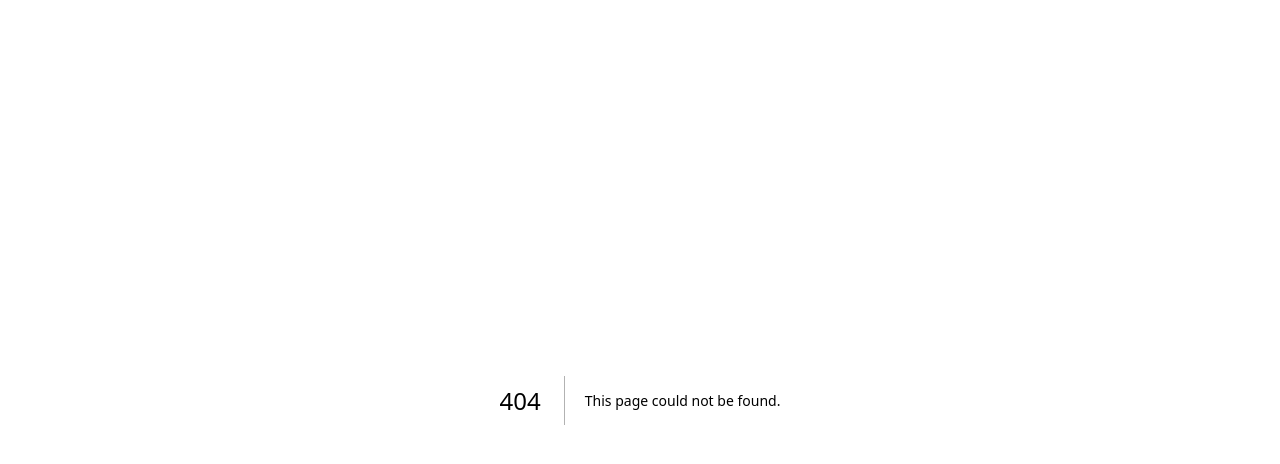
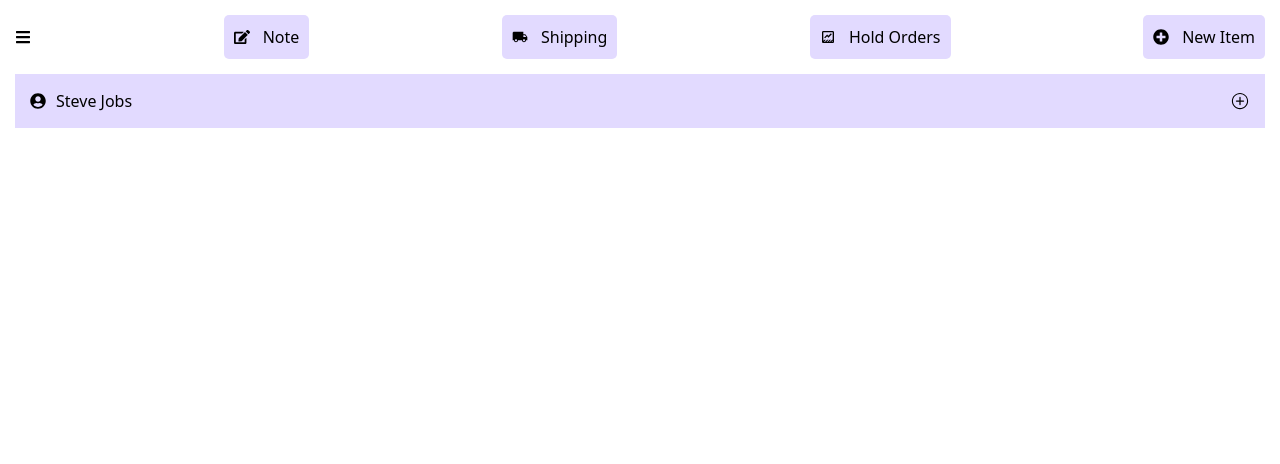
Before and after one commit to nrshagor/e-shop-nrs-task, a Next.js app: page /components/LeftsideHeader/LeftSideContent in a window 1280 px wide. Before the commit this address had no page. Shown: the top 464 px of the page. Built offline with nearby package versions, Linux system fonts and the light colour scheme.

Commit message:
:memo: Left side Header Component Create

```diff
--- a/src/pages/components/LeftSideContent.tsx
+++ /dev/null
@@ -1,30 +0,0 @@
-import React from "react";
-import style from "@/styles/leftSideContent.module.scss";
-import { FaEdit } from "react-icons/fa";
-import { MdLocalShipping } from "react-icons/md";
-import { MdOutlineDataThresholding } from "react-icons/md";
-import { FaPlusCircle } from "react-icons/fa";
-import Link from "next/link";
-const LeftSideContent = () => {
-  return (
-    <div>
-      <div className={style.leftSideHeader}>
-        <Link href="" className={style.headerManuName}>
-          <FaEdit /> <p>Note</p>
-        </Link>
-        <Link href="" className={style.headerManuName}>
-          <MdLocalShipping />
-          <p>Shipping</p>
-        </Link>
-        <Link href="" className={style.headerManuName}>
-          <MdOutlineDataThresholding /> <p>Hold Orders</p>
-        </Link>
-        <Link href="" className={style.headerManuName}>
-          <FaPlusCircle /> <p>New Item</p>
-        </Link>
-      </div>
-    </div>
-  );
-};
-
-export default LeftSideContent;
--- /dev/null
+++ b/src/pages/components/LeftsideHeader/LeftSideContent.tsx
@@ -0,0 +1,19 @@
+import React from "react";
+import style from "@/styles/leftSideContent.module.scss";
+
+import { FaUserCircle } from "react-icons/fa";
+import { IoIosAddCircleOutline } from "react-icons/io";
+
+import Link from "next/link";
+import LeftSideHeaderTop from "./LeftSideHeaderTop";
+import LeftSideHeaderBottom from "./LeftSideHeaderBottom";
+const LeftSideContent = () => {
+  return (
+    <div>
+      <LeftSideHeaderTop />
+      <LeftSideHeaderBottom />
+    </div>
+  );
+};
+
+export default LeftSideContent;
--- /dev/null
+++ b/src/pages/components/LeftsideHeader/LeftSideHeaderBottom.tsx
@@ -0,0 +1,19 @@
+import React from "react";
+import style from "@/styles/leftSideContent.module.scss";
+
+import { FaUserCircle } from "react-icons/fa";
+import { IoIosAddCircleOutline } from "react-icons/io";
+const LeftSideHeaderBottom = () => {
+  return (
+    <div className={style.leftSideHeaderBottom}>
+      <div className={style.headerUserName}>
+        <FaUserCircle /> Steve Jobs
+      </div>
+      <div className={style.headerUserAdd}>
+        <IoIosAddCircleOutline />
+      </div>
+    </div>
+  );
+};
+
+export default LeftSideHeaderBottom;
--- /dev/null
+++ b/src/pages/components/LeftsideHeader/LeftSideHeaderTop.tsx
@@ -0,0 +1,33 @@
+import React from "react";
+import { FaEdit } from "react-icons/fa";
+import { MdLocalShipping } from "react-icons/md";
+import { MdOutlineDataThresholding } from "react-icons/md";
+import { FaPlusCircle } from "react-icons/fa";
+import { FaBars } from "react-icons/fa";
+import style from "@/styles/leftSideContent.module.scss";
+import Link from "next/link";
+
+const LeftSideHeaderTop = () => {
+  return (
+    <div className={style.leftSideHeaderTop}>
+      <button>
+        <FaBars />
+      </button>
+      <Link href="" className={style.headerManuName}>
+        <FaEdit /> <p>Note</p>
+      </Link>
+      <Link href="" className={style.headerManuName}>
+        <MdLocalShipping />
+        <p>Shipping</p>
+      </Link>
+      <Link href="" className={style.headerManuName}>
+        <MdOutlineDataThresholding /> <p>Hold Orders</p>
+      </Link>
+      <Link href="" className={style.headerManuName}>
+        <FaPlusCircle /> <p>New Item</p>
+      </Link>
+    </div>
+  );
+};
+
+export default LeftSideHeaderTop;
--- a/src/pages/index.tsx
+++ b/src/pages/index.tsx
@@ -1,6 +1,6 @@
 import Image from "next/image";
 import { Inter } from "next/font/google";
-import LeftSideContent from "./components/LeftSideContent";
+import LeftSideContent from "./components/LeftsideHeader/LeftSideContent";
 import RightSideContent from "./components/RightSideContent";
 
 const inter = Inter({ subsets: ["latin"] });
--- a/src/styles/globals.scss
+++ b/src/styles/globals.scss
@@ -8,11 +8,11 @@ main {
   width: 100%;
   height: 100dvh;
   .display-left {
-    width: 50%;
+    width: 40%;
     border: 1px solid red;
   }
   .display-right {
-    width: 50%;
+    width: 60%;
     border: 1px solid rgb(0, 255, 136);
   }
 }
--- a/src/styles/leftSideContent.module.scss
+++ b/src/styles/leftSideContent.module.scss
@@ -1,12 +1,43 @@
-.leftSideHeader {
+/* Left side header top section */
+.leftSideHeaderTop {
   display: flex;
   flex-direction: row;
-  justify-content: space-evenly;
-  .headerManuName {
-    display: flex;
-    flex-direction: row;
-    align-items: center;
-    column-gap: 2px;
-    background-color: rgb(129, 194, 255);
-  }
+  margin: 15px;
+  justify-content: space-between;
 }
+
+/* Header menu name styling */
+.headerManuName {
+  display: flex;
+  flex-direction: row;
+  align-items: center;
+  column-gap: 13px;
+  padding: 10px;
+  border-radius: 5px;
+  background-color: rgb(226, 218, 255);
+}
+
+/* Left side header bottom section */
+.leftSideHeaderBottom {
+  display: flex;
+  margin: 15px;
+  padding: 15px;
+  flex-direction: row;
+  justify-content: space-between;
+  background-color: rgb(226, 218, 255);
+  align-items: center;
+}
+
+/* Header user name styling */
+.headerUserName {
+  display: flex;
+  flex-direction: row;
+  align-items: center;
+  column-gap: 10px;
+  font-size: 16px;
+}
+
+/* Header user add styling */
+.headerUserAdd {
+  font-size: 20px;
+}
```
